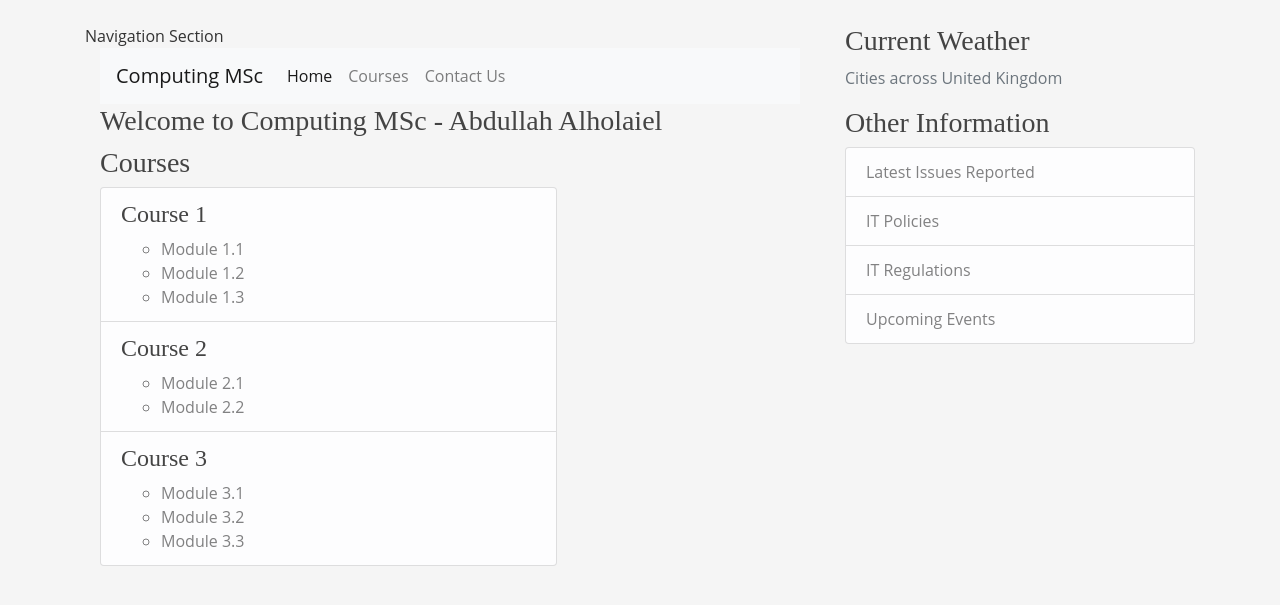
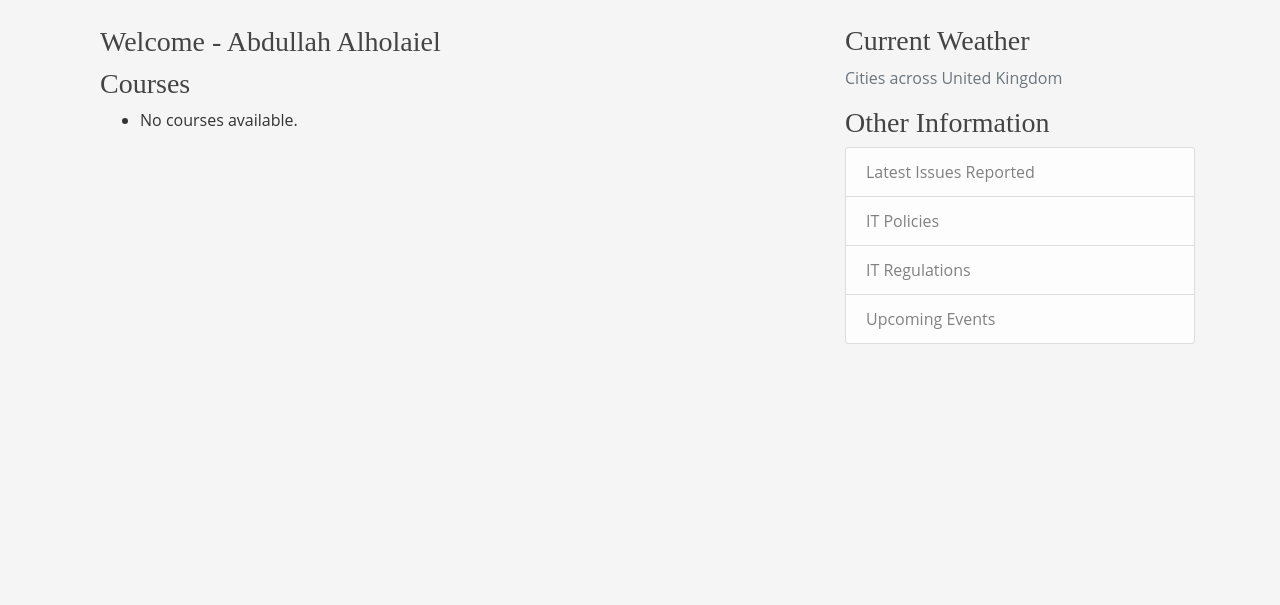
Before and after one commit to Abdullah-Alholiel/CMSWebApp, a Django app: page / in a window 1280 px wide. Shown: the part 56-661 px from the top of the page. Run offline with Django 4.2, Linux system fonts and the light colour scheme; some libraries are stand-ins or nearby versions.

Commit message:
Illustarted courses, and worked on list_modules

```diff
--- a/WebApp/templates/WebApp/home.html
+++ b/WebApp/templates/WebApp/home.html
@@ -1,74 +1,27 @@
 {% extends "WebApp/base.html" %}
 
 {% block content %}
-  Navigation Section
+
   <div class="col-md-12">
-    <nav class="navbar navbar-expand-lg navbar-light bg-light">
-      <a class="navbar-brand" href="#">Computing MSc</a>
-      <button class="navbar-toggler" type="button" data-toggle="collapse" data-target="#navbarNav"
-        aria-controls="navbarNav" aria-expanded="false" aria-label="Toggle navigation">
-        <span class="navbar-toggler-icon"></span>
-      </button>
-      <div class="collapse navbar-collapse" id="navbarNav">
-        <ul class="navbar-nav">
-          <li class="nav-item active">
-            <a class="nav-link" href="#">Home <span class="sr-only">(current)</span></a>
-          </li>
-          <li class="nav-item">
-            <a class="nav-link" href="#">Courses</a>
-          </li>
-          <li class="nav-item">
-            <a class="nav-link" href="#">Contact Us</a>
-          </li>
-          <!-- Add more navigation items here -->
-        </ul>
-      </div>
-    </nav>
+
   </div>
 
   <!-- Welcome Section -->
   <div class="col-md-12">
-    <h3>Welcome to Computing MSc - Abdullah Alholaiel</h3>
+    <h3>Welcome  - Abdullah Alholaiel</h3>
   </div>
 
   <!-- Course List -->
 <div class="col-md-8">
   <h3>Courses</h3>
-
-  <!-- Example Course 1 -->
-  <ul class="list-group">
-    <li class="list-group-item list-group-item-light">
-      <h4>Course 1</h4>
-      <ul>
-        <li>Module 1.1</li>
-        <li>Module 1.2</li>
-        <li>Module 1.3</li>
-        <!-- Add more modules here -->
-      </ul>
-    </li>
-
-    <!-- Example Course 2 -->
-    <li class="list-group-item list-group-item-light">
-      <h4>Course 2</h4>
-      <ul>
-        <li>Module 2.1</li>
-        <li>Module 2.2</li>
-        <!-- Add more modules here -->
-      </ul>
-    </li>
-
-    <!-- Example Course 3 -->
-    <li class="list-group-item list-group-item-light">
-      <h4>Course 3</h4>
-      <ul>
-        <li>Module 3.1</li>
-        <li>Module 3.2</li>
-        <li>Module 3.3</li>
-        <!-- Add more modules here -->
-      </ul>
-    </li>
+  <ul>
+    {% for Course in courses %}
+      <li><a href="{% url 'WebApp:list_modules'%} "></a>{{ Course.name }}</li>
+    {% empty %}
+      <li>No courses available.</li>
+    {% endfor %}
   </ul>
-</div>
+  </div>
 {% endblock %}
 
 {% block sidebar %}
--- a/WebApp/views.py
+++ b/WebApp/views.py
@@ -22,9 +22,10 @@ def contact(request):
     else:
         return render(request, 'WebApp/contact.html')
 
-def list_modules(request):
-    modules = Module.objects.all()
-    return render(request, 'WebApp/ListOfModules.html', {'modules': modules})
+def list_modules(request, course_id):
+    course = Group.objects.get(pk=course_id)
+    modules = Module.objects.filter(course=course)
+    return render(request, 'WebApp/list_modules.html', {'modules': modules, 'course_id': course_id})
 
 @login_required
 def registermod(request, module_id):
```
Also changed, not shown: WebApp/templates/WebApp/modules_list.html (deleted, +0 -50 lines), WebApp/templates/WebApp/list_modules.html (renamed from WebApp/templates/WebApp/ListOfModules.html).
